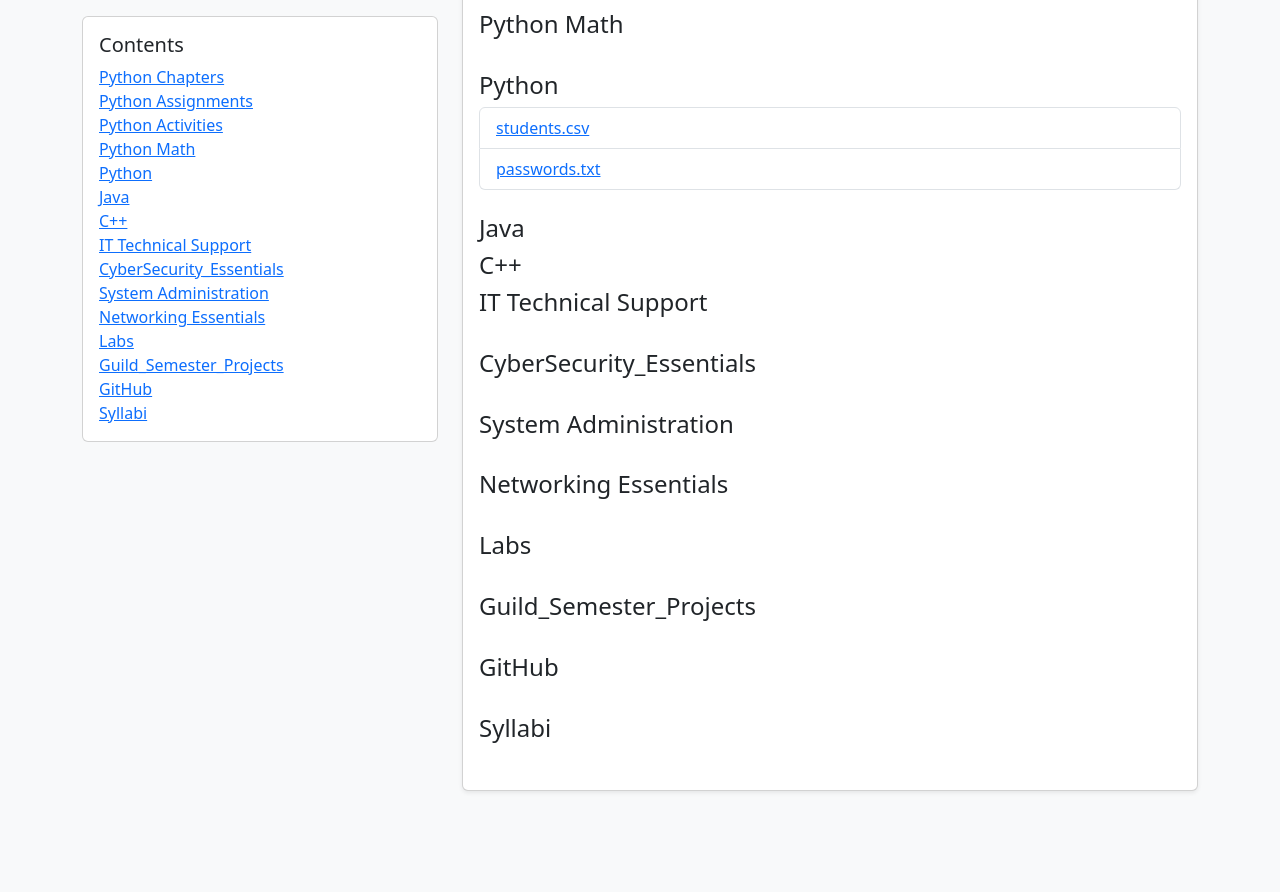
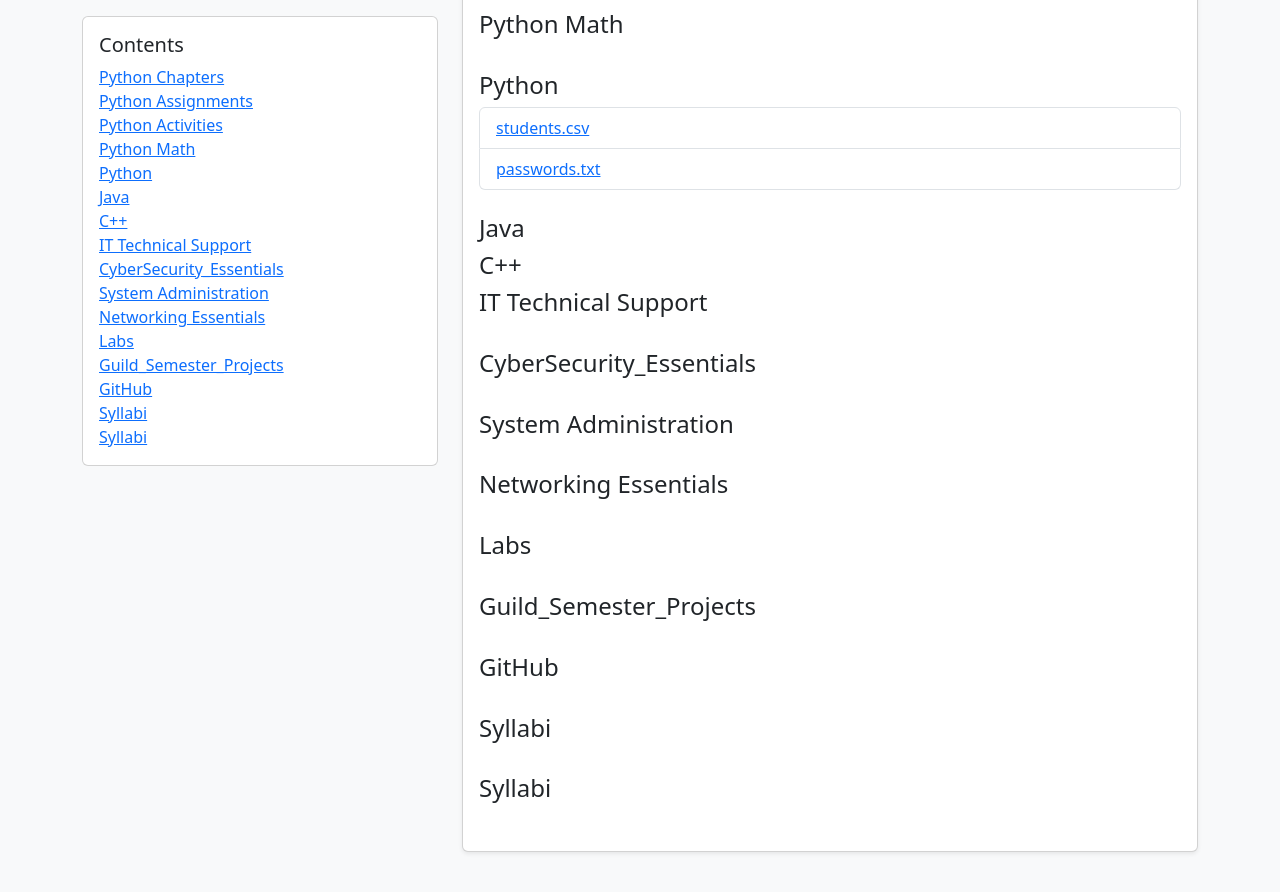
Before and after one commit to itinstructor/WNCCComputerScience, a Jekyll site: the page built from index.html, in a window 1280 px wide and 900 px high, scrolled down 572 px. Shown: the top 892 px of the window. Built offline with Jekyll 4.4.1, drawn with Linux system fonts in a browser that asks for light colours; before the commit the page ends 1411 px from its top, so only the background shows below that.

Commit message:
Update index.html

```diff
--- a/index.html
+++ b/index.html
@@ -245,6 +245,19 @@
                             {% endfor %}
                         </ul>
 
+                                                <h4>Syllabi</h4>
+                        <ul class="list-group mb-4">
+                            {% assign folder = 'Student_Success/' %}
+                            {% for file in site.static_files %}
+                            {% assign p = file.path | replace: '\\\\', '/' %}
+                            {% if p contains folder %}
+                            <li class="list-group-item">
+                                <a href="{{ p | relative_url }}">{{ file.name }}</a>
+                            </li>
+                            {% endif %}
+                            {% endfor %}
+                        </ul>
+
                     </div>
                 </div>
             </section>
```
